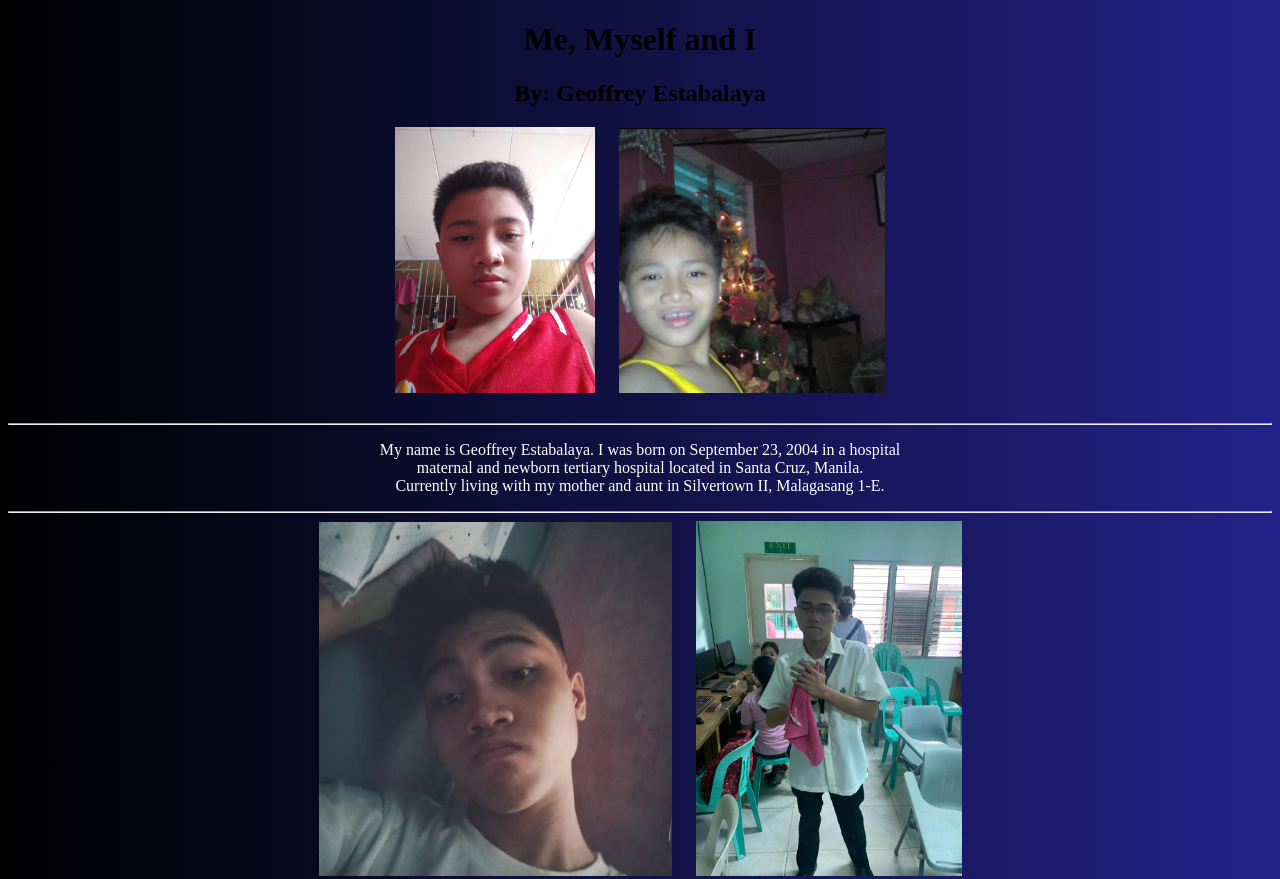
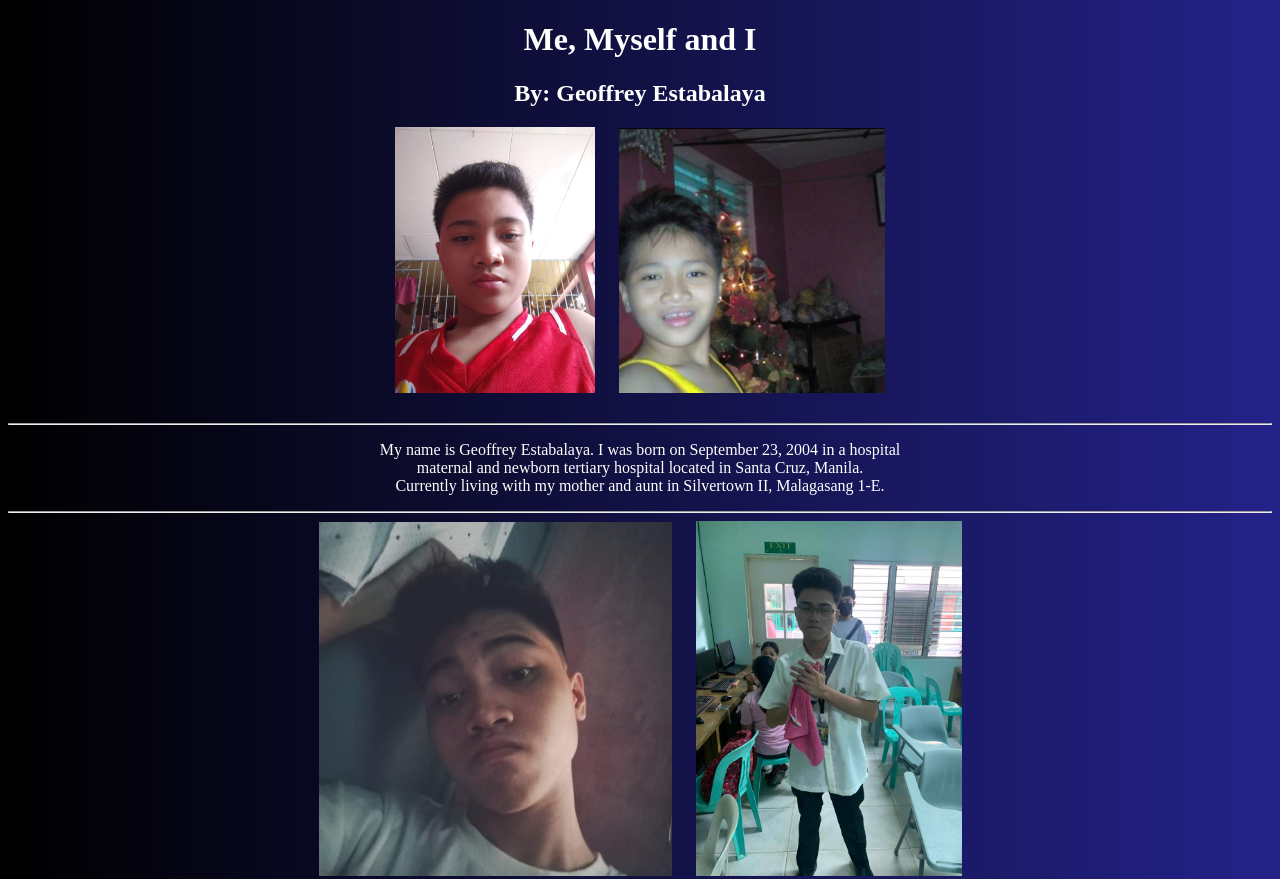
Before and after one commit to Jaheng-023/geoff-jaheng, a plain HTML site: page Me, Myself and I.html in a window 1280 px wide. Shown: the top 879 px of the page. Drawn offline with Linux system fonts and the light colour scheme.

Commit message:
Me, Myself and I.html

```diff
--- a/Me, Myself and I.html
+++ b/Me, Myself and I.html
@@ -23,12 +23,12 @@
     </head>
     <body background= "Images/0022.png">
         <center>
-            <h1>
+            <h1 style="color: white;">
                 <font style="font-family: Sitka Heading;">
                     Me, Myself and I
                 </font>
             </h1>
-            <h2>
+            <h2 style="color: white;">
                 <font style="font-family: Sitka Heading;">
                     By: Geoffrey Estabalaya
                 </font>
```
